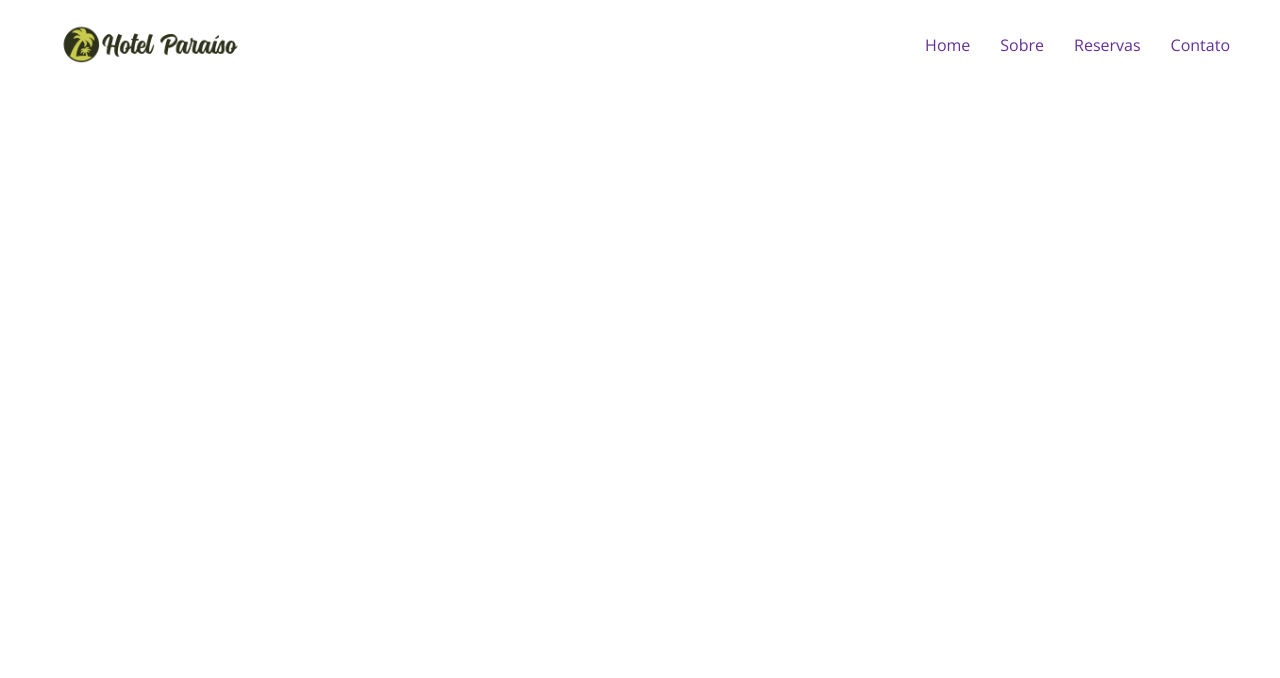
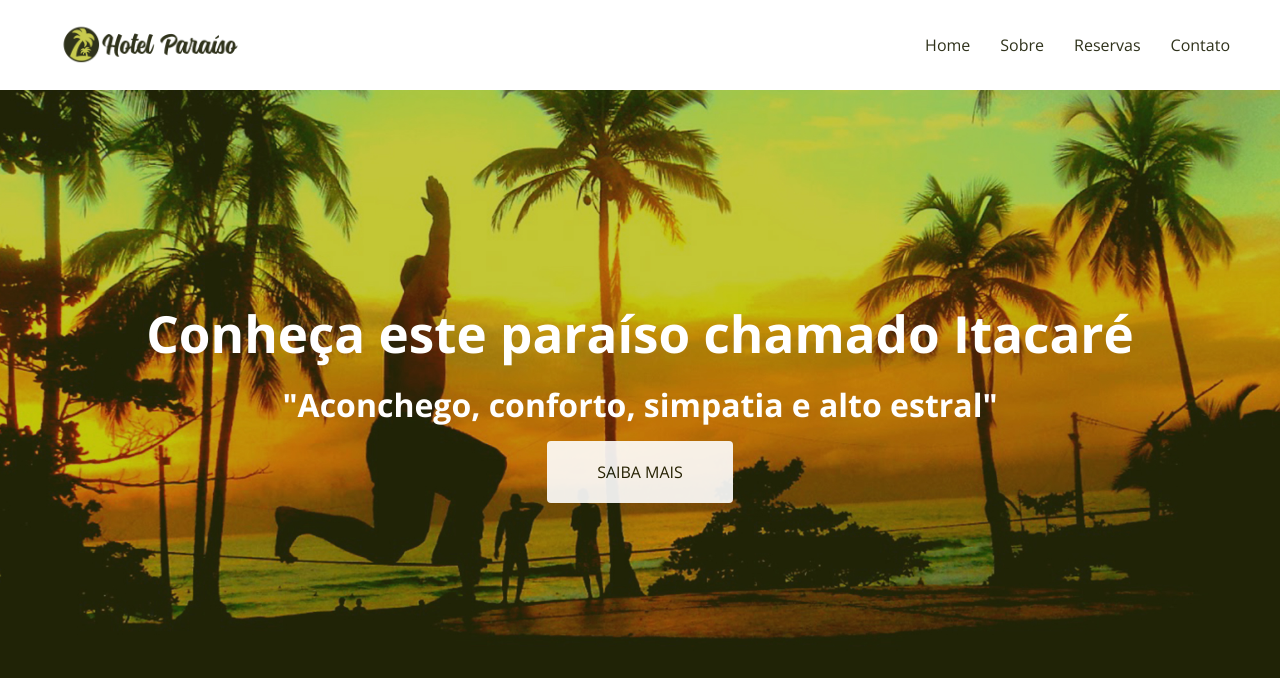
Before and after one commit to fau-33/curso_node, a plain HTML site: page proj_hotel/index.html in a window 1280 px wide. Drawn offline with nearby package versions, Linux system fonts and the light colour scheme.

Commit message:
Feito a parte do hero imagem e consertei o header

```diff
--- a/proj_hotel/css/template.css
+++ b/proj_hotel/css/template.css
@@ -1,21 +1,57 @@
 /*RESET*/
 *{margin: 0; padding: 0; font-size: 100%; box-sizing: border-box; font-family: 'Open Sans', sans-serif;}
 
-nav,ul{list-style: none;}
+nav, ul{list-style: none;}
 
 a{text-decoration: none; cursor: pointer; opacity: 0.9;}
 a:hover{opacity: 1}
 
 /*HEADER*/
-header{width: 100%; position: absolute; top: 0; left: 0; display: flex; justify-content: space-between; align-items: center; padding: 20px 50px;}
+header{width: 100%; position: absolute; top: 0; left: 0; display: flex; justify-content: space-between; align-items: center; padding: 20px 50px; background-color: #fff;}
 
 header img{width: 200px;}
 header nav{display: flex;}
-header li a{color: 191c03;}
+header li a{color: #191c03;}
 header li{margin: 0 15px;}
 header li:first-child{margin-left: 0;}
 header li:last-child{margin-right: 0;}
-@media (700px){
+@media (max-width:700px){
     header{flex-direction: column;}
     header img{margin-bottom: 15px;}
 }
+
+/*HERO*/
+.hero{
+    background-image: url(../img/hero.jpg);
+    background-size: cover;
+    min-height: 100vh;
+    color: #fff;
+    display: flex;
+    justify-content: center;
+    align-items: center;
+    flex-direction: column;
+    text-align: center;
+}
+
+.hero h1{
+    font-size: 3.2rem;
+    margin-bottom: 15px;
+}
+
+.hero h3{
+    font-size: 2rem;
+    margin-bottom: 15px;
+}
+
+.hero .btn{
+    background-color: #fff;
+    border-radius: 4px;
+    color: #191c03;
+    padding: 20px 50px;
+    text-transform: uppercase;
+}
+
+@media (700px){
+    .hero h1{font-size: 2.5rem;}
+    .hero h2{font-size: 1.5rem;}
+}
--- a/proj_hotel/index.html
+++ b/proj_hotel/index.html
@@ -21,5 +21,19 @@
             <li><a href="">Contato</a></li>
        </nav>
    </header>
+   <section class="hero">
+       <h1>Conheça este paraíso chamado Itacaré</h1>
+       <h3>"Aconchego, conforto, simpatia e alto estral"</h3>
+       <a class="btn" href="">Saiba mais</a>
+   </section>
+
+
+
+
+
+
+
+
+
 </body>
 </html>
```
